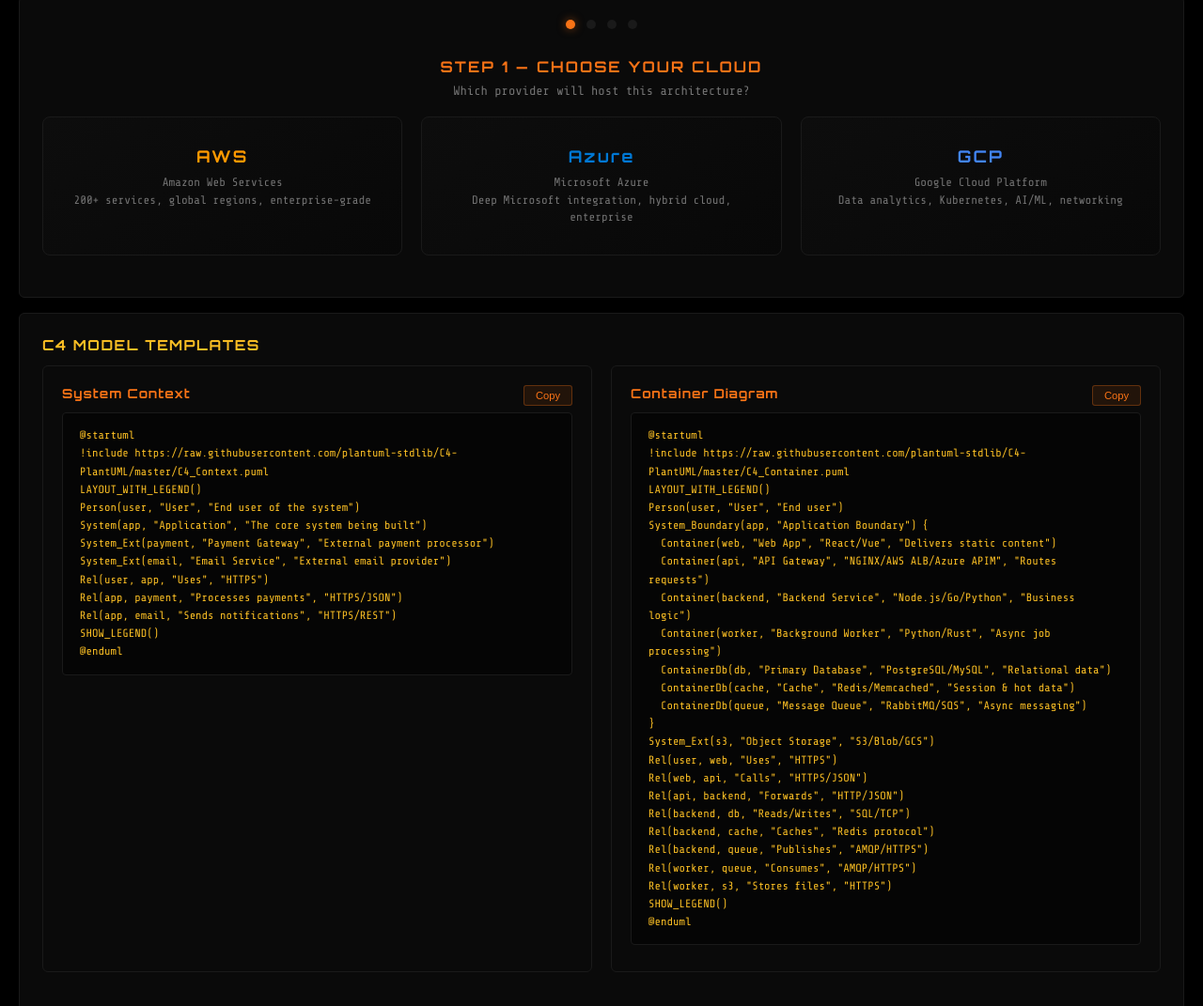
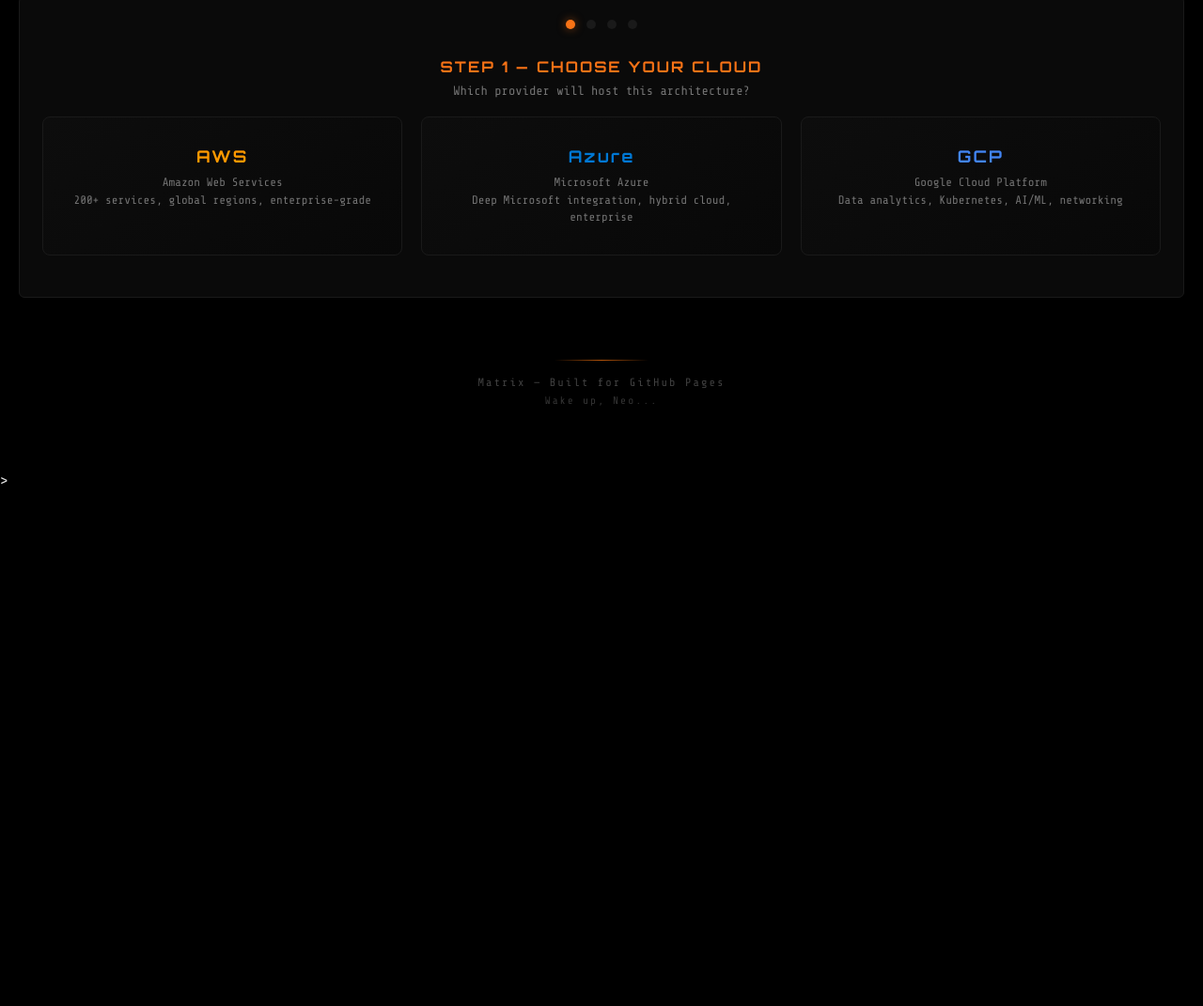
Before and after one commit to sudlo/area51, a plain HTML site: page arch.html in a window 1280 px wide. Shown: the part 545-1616 px from the top of the page at 94% size. After the commit the page ends 1066 px from the top, so only its background shows below. Drawn offline with nearby package versions, Linux system fonts and the light colour scheme.

Commit message:
Remove C4 template noise from arch page

```diff
--- a/arch.html
+++ b/arch.html
@@ -274,53 +274,6 @@
       </div>
     </div>
   </div>
-  <div class="card">
-    <h3>C4 Model Templates</h3>
-    <div class="grid-2">
-      <div class="template-section">
-        <h4>System Context <button class="copy-btn" onclick="copyText('c4-context')">Copy</button></h4>
-        <pre class="code-block" id="c4-context" style="font-size:0.75rem;">@startuml
-!include https://raw.githubusercontent.com/plantuml-stdlib/C4-PlantUML/master/C4_Context.puml
-LAYOUT_WITH_LEGEND()
-Person(user, "User", "End user of the system")
-System(app, "Application", "The core system being built")
-System_Ext(payment, "Payment Gateway", "External payment processor")
-System_Ext(email, "Email Service", "External email provider")
-Rel(user, app, "Uses", "HTTPS")
-Rel(app, payment, "Processes payments", "HTTPS/JSON")
-Rel(app, email, "Sends notifications", "HTTPS/REST")
-SHOW_LEGEND()
-@enduml</pre>
-      </div>
-      <div class="template-section">
-        <h4>Container Diagram <button class="copy-btn" onclick="copyText('c4-container')">Copy</button></h4>
-        <pre class="code-block" id="c4-container" style="font-size:0.75rem;">@startuml
-!include https://raw.githubusercontent.com/plantuml-stdlib/C4-PlantUML/master/C4_Container.puml
-LAYOUT_WITH_LEGEND()
-Person(user, "User", "End user")
-System_Boundary(app, "Application Boundary") {
-  Container(web, "Web App", "React/Vue", "Delivers static content")
-  Container(api, "API Gateway", "NGINX/AWS ALB/Azure APIM", "Routes requests")
-  Container(backend, "Backend Service", "Node.js/Go/Python", "Business logic")
-  Container(worker, "Background Worker", "Python/Rust", "Async job processing")
-  ContainerDb(db, "Primary Database", "PostgreSQL/MySQL", "Relational data")
-  ContainerDb(cache, "Cache", "Redis/Memcached", "Session & hot data")
-  ContainerDb(queue, "Message Queue", "RabbitMQ/SQS", "Async messaging")
-}
-System_Ext(s3, "Object Storage", "S3/Blob/GCS")
-Rel(user, web, "Uses", "HTTPS")
-Rel(web, api, "Calls", "HTTPS/JSON")
-Rel(api, backend, "Forwards", "HTTP/JSON")
-Rel(backend, db, "Reads/Writes", "SQL/TCP")
-Rel(backend, cache, "Caches", "Redis protocol")
-Rel(backend, queue, "Publishes", "AMQP/HTTPS")
-Rel(worker, queue, "Consumes", "AMQP/HTTPS")
-Rel(worker, s3, "Stores files", "HTTPS")
-SHOW_LEGEND()
-@enduml</pre>
-      </div>
-    </div>
-  </div>
   <footer>
     <div class="footer-line"></div>
     <div>Matrix &mdash; Built for GitHub Pages</div>
```
